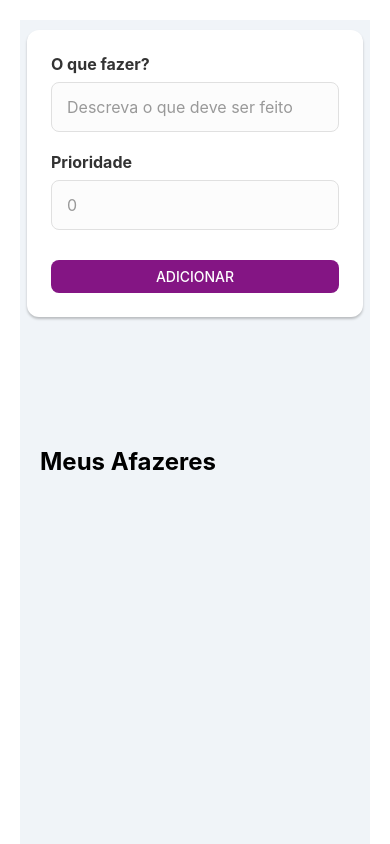
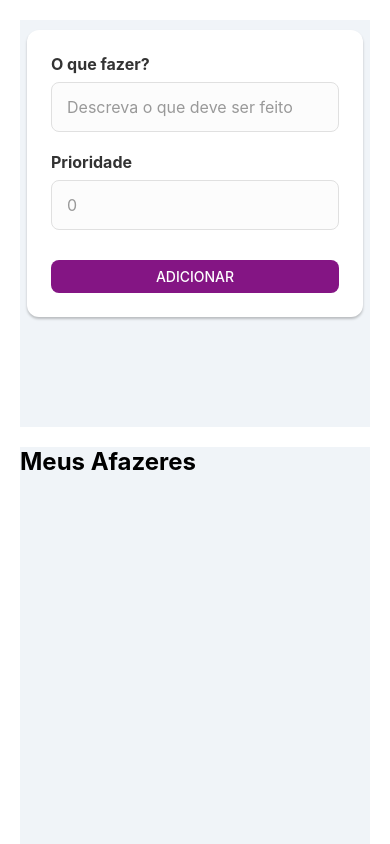
Before and after one commit to igor-mondoni/TO-DO-LIST-REACT-NATIVE, a React Native app: screen / in a window 390 px wide. Built offline with nearby package versions, Linux system fonts and the light colour scheme.

Commit message:
(Style): Adiciona estilizacao a table dos todo

```diff
--- a/src/components/TodoListTable/TodoListTable.tsx
+++ b/src/components/TodoListTable/TodoListTable.tsx
@@ -1,41 +1,40 @@
-import { StatusBar } from 'expo-status-bar';
-import { SectionList, StyleSheet, Text, View,FlatList } from 'react-native';
-import { SafeAreaView, SafeAreaProvider } from 'react-native-safe-area-context';
+import { StyleSheet, Text, View, FlatList } from 'react-native';
+// 1. Removemos SafeAreaView e SafeAreaProvider
 import TodoListItem from '../TodoListItem/TodoListItem';
 import { useTodos } from '../../contexts/TodoContext';
 import React from 'react';
 
-export default function TodoListTable(  { openModal }) {
-  const { state } = useTodos()
+export default function TodoListTable({ openModal }) {
+  const { state } = useTodos();
+
   return (
-    <SafeAreaProvider>
-      <SafeAreaView style={styles.container} edges={['top']}>
+    <View style={styles.container}>
       <FlatList
         data={state.todos}
-          keyExtractor={(item,k) => k.toString()}
+        keyExtractor={(item, k) => k.toString()}
         renderItem={({ item }) => (
           <TodoListItem item={item} openModal={openModal} />
         )}
         ListHeaderComponent={() => (
           <Text style={styles.header}>Meus Afazeres</Text>
         )}
-          ItemSeparatorComponent={() => <View />}
-          ListFooterComponent={() => <View />}
+        showsVerticalScrollIndicator={false}
       />
-      </SafeAreaView>
-    </SafeAreaProvider>
+    </View>
   );
 }
 
 const styles = StyleSheet.create({
   container: {
     flex: 1,
+    width: '100%',
+    marginTop: 20,
     backgroundColor: '#F0F4F8',
   },
   header: {
     fontSize: 24,
     fontWeight: 'bold',
-        paddingHorizontal: 20,
-        paddingVertical: 10,
+    paddingBottom: 10,
+    marginBottom: 10,
   },
 });
```
Lines whose indentation alone changed are shown as unchanged.
